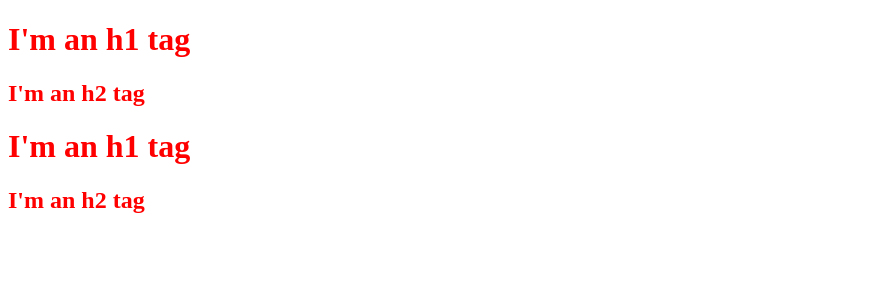
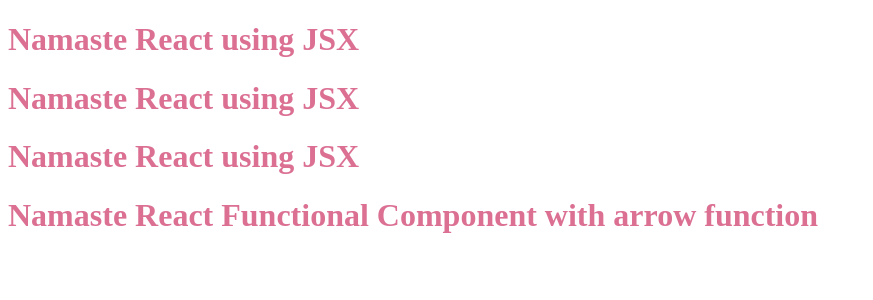
Before and after one commit to martoniza/nameste-react, a React (Vite) app: page / in a window 1280 px wide. Shown: the top 300 px of the page, without its empty margins (0-873 px from the left). Built offline with nearby package versions, Linux system fonts and the light colour scheme.

Commit message:
episode-03

```diff
--- a/App.js
+++ b/App.js
@@ -1,11 +1,22 @@
 import React from "react";
-import ReactDOM from "react-dom/client"
+import ReactDOM from "react-dom/client";
+import { jsx } from "react/jsx-runtime";
 
-const heading1 = React.createElement("h1", {key: "5",}, "I'm an h1 tag");
-const heading2 = React.createElement("h2", {key: "4",}, "I'm an h2 tag");
-const child = React.createElement("div", { key: "3", id: "child" }, [heading1, heading2]);
-const child2 = React.createElement("div", { key: "2", id: "child2" }, [heading1, heading2]);
-const parent = React.createElement("div", { key: "1", id: "parent" }, [child, child2]);
+const Title = () => (
+  <h1 className="head" tabIndex="1">
+    Namaste React using JSX
+  </h1>
+);
+
+const HeadingComponent = () => (
+  <div id="container">
+    <Title />
+    <Title></Title>
+    {Title()}
+    <h1>Namaste React Functional Component with arrow function</h1>
+  </div>
+);
 
 const root = ReactDOM.createRoot(document.getElementById("root"));
-root.render(parent);
+
+root.render(<HeadingComponent />);
--- a/index.css
+++ b/index.css
@@ -1,3 +1,3 @@
 div {
-    color: red;
+  color: palevioletred;
 }
--- a/package.json
+++ b/package.json
@@ -15,6 +15,8 @@
   "author": "Izabella Marton",
   "type": "commonjs",
   "scripts": {
+    "start": "parcel index.html",
+    "build": "parcel build index.html",
     "test": "jest"
   },
   "devDependencies": {
```
